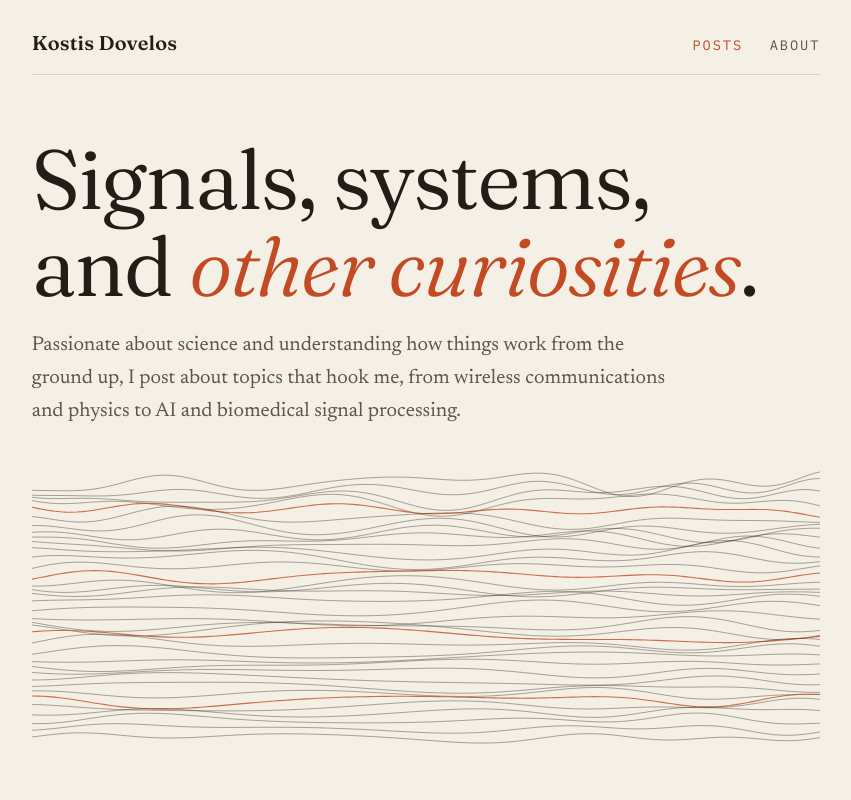
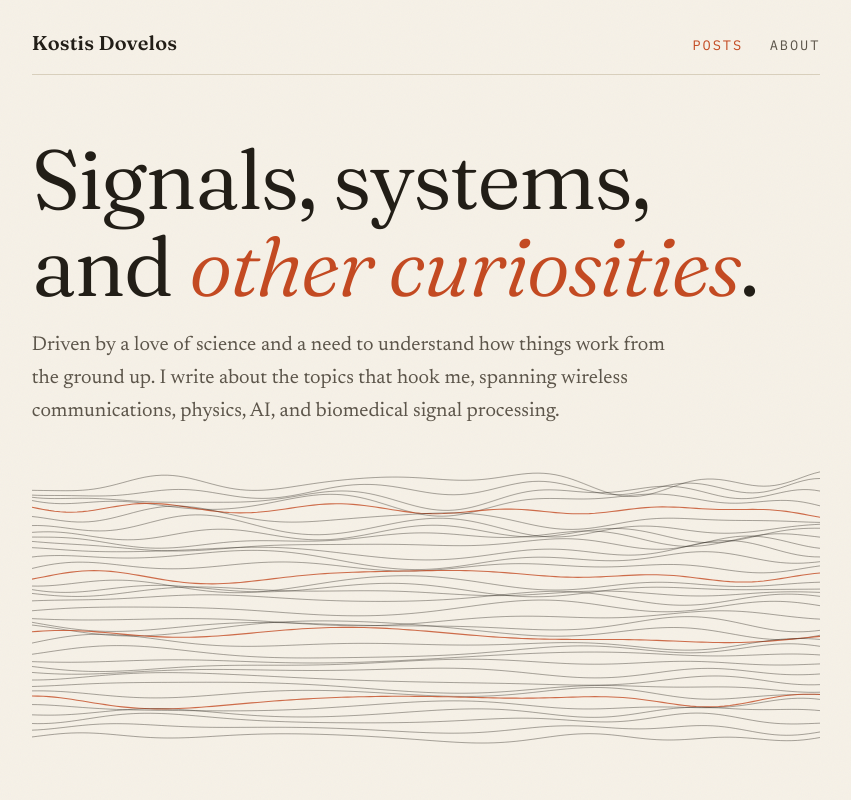
Before and after one commit to kostisdov/kostisdov.github.io, an Astro site: page / in a window 1280 px wide. Shown: the top 800 px of the page, without its empty margins (214-1065 px from the left). Built offline with nearby package versions, Linux system fonts and the light colour scheme; Astro itself is replaced by a stand-in of ours.

Commit message:
Restructure intro into two sentences

```diff
--- a/src/pages/index.astro
+++ b/src/pages/index.astro
@@ -14,9 +14,9 @@ const fmt = (d: Date) =>
   <section class="hero">
     <h1>Signals, systems,<br />and <em>other curiosities</em>.</h1>
     <p class="lede">
-      Passionate about science and understanding how things work from the ground up, I post
-      about topics that hook me, from wireless communications and physics to AI and biomedical
-      signal processing.
+      Driven by a love of science and a need to understand how things work from the ground up.
+      I write about the topics that hook me, spanning wireless communications, physics, AI, and
+      biomedical signal processing.
     </p>
     <canvas class="field-art" id="field-art" aria-hidden="true"></canvas>
   </section>
```
